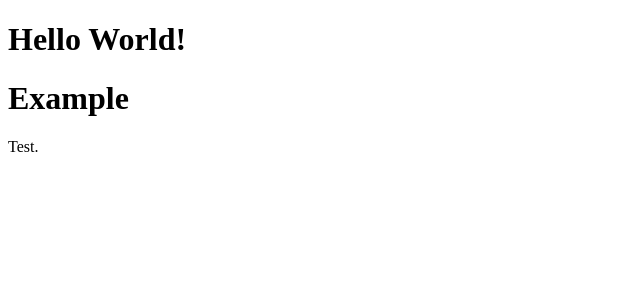
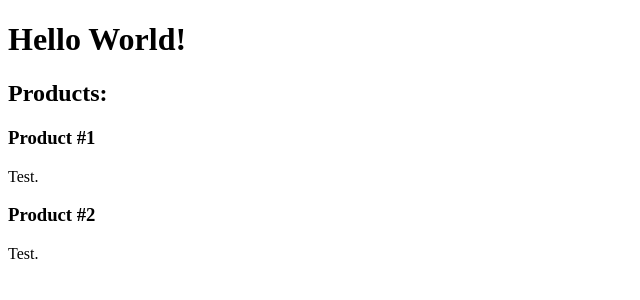
Before and after one commit to ray-bao-mcgill/HTT, a React (Vite) app in the folder client/: page / in a window 1280 px wide. Shown: the top 300 px of the page, without its empty margins (0-640 px from the left). Built offline with nearby package versions, Linux system fonts and the light colour scheme.

Commit message:
Update title example hierarchy

```diff
--- a/client/src/components/ProductPreviewCard/ProductPreviewCard.tsx
+++ b/client/src/components/ProductPreviewCard/ProductPreviewCard.tsx
@@ -8,7 +8,7 @@ interface Props {
 function ProductPreviewcard({ title, description }: Props) {
   return (
     <div className="product-preview-card">
-      <h1 className="product-preview-card__title">{title}</h1>
+      <h3 className="product-preview-card__title">{title}</h3>
       <p className="product-preview-card__description">{description}</p>
     </div>
   );
--- a/client/src/pages/Home/Home.tsx
+++ b/client/src/pages/Home/Home.tsx
@@ -3,7 +3,11 @@ import { ProductPreviewCard } from "../../components";
 function Home() {
   const products = [
     {
-      title: "Example",
+      title: "Product #1",
+      description: "Test.",
+    },
+    {
+      title: "Product #2",
       description: "Test.",
     },
   ];
@@ -11,14 +15,13 @@ function Home() {
   return (
     <>
       <h1 className="home-page__title">Hello World!</h1>
+      <h2>Products:</h2>
       <div className="home-page__products">
         {products.map((product) => (
-          <>
-            <ProductPreviewCard
-              title={product.title}
-              description={product.description}
-            />
-          </>
+          <ProductPreviewCard
+            title={product.title}
+            description={product.description}
+          />
         ))}
       </div>
     </>
```
